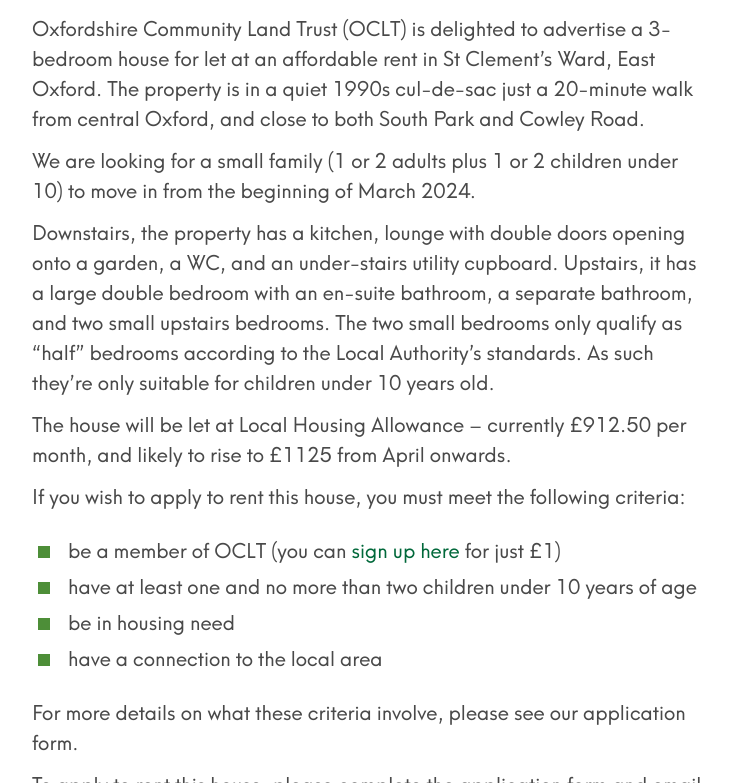
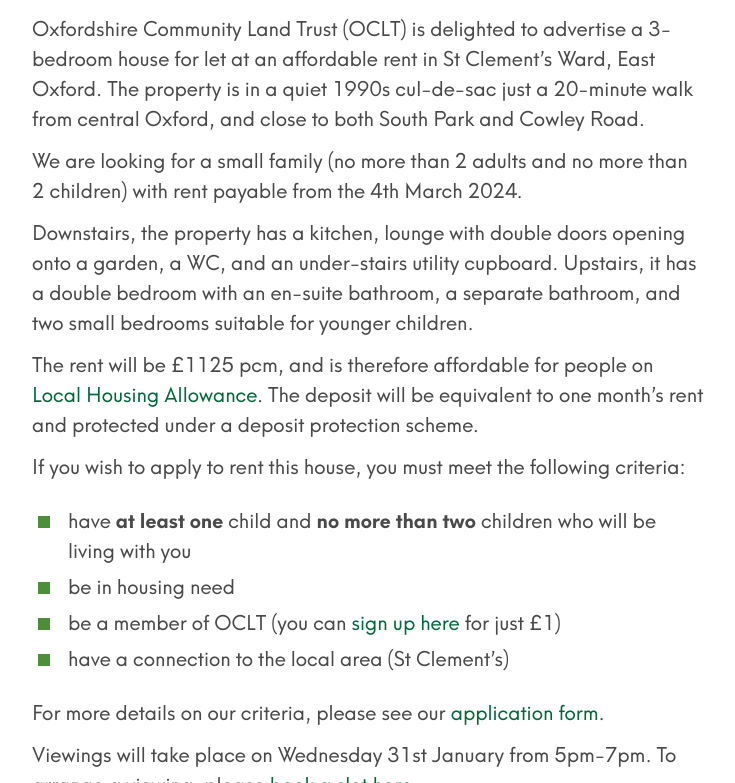
Before and after one commit to johnpuddephatt/oclt, a Jekyll site: the page built from _posts/2024-01-23-3-bed-affordable-house-to-let.markdown, in a window 1280 px wide and 900 px high, scrolled down 701 px, cut to the strip 117-900 px from the top of the window. Shown: the whole strip, without its empty margins (272-1007 px from the left). Built offline with Jekyll 4.4.1, drawn with Linux system fonts in a browser that asks for light colours; some of the changed text lies outside the part shown.

Commit message:
Updated 3 Bed Affordable House To Let

```diff
--- a/_posts/2024-01-23-3-bed-affordable-house-to-let.markdown
+++ b/_posts/2024-01-23-3-bed-affordable-house-to-let.markdown
@@ -8,29 +8,27 @@
 
 Oxfordshire Community Land Trust (OCLT) is delighted to advertise a 3-bedroom house for let at an affordable rent in St Clement’s Ward, East Oxford. The property is in a quiet 1990s cul-de-sac just a 20-minute walk from central Oxford, and close to both South Park and Cowley Road.
 
+We are looking for a small family (no more than 2 adults and no more than 2 children) with rent payable from the 4th March 2024.
 
-We are looking for a small family (1 or 2 adults plus 1 or 2 children under 10) to move in from the beginning of March 2024.
+Downstairs, the property has a kitchen, lounge with double doors opening onto a garden, a WC, and an under-stairs utility cupboard. Upstairs, it has a double bedroom with an en-suite bathroom, a separate bathroom, and two small bedrooms suitable for younger children.
 
-
-Downstairs, the property has a kitchen, lounge with double doors opening onto a garden, a WC, and an under-stairs utility cupboard. Upstairs, it has a large double bedroom with an en-suite bathroom, a separate bathroom, and two small upstairs bedrooms. The two small bedrooms only qualify as “half” bedrooms according to the Local Authority’s standards. As such they’re only suitable for children under 10 years old.
-
-
-The house will be let at Local Housing Allowance – currently £912.50 per month, and likely to rise to £1125 from April onwards.
-
+The rent will be £1125 pcm, and is therefore affordable for people on [Local Housing Allowance](https://www.gov.uk/government/statistics/local-housing-allowance-indicative-rates-for-2024-to-2025/indicative-local-housing-allowance-rates-for-2024-to-2025#:~:text=On%2022%20November%202023%20the,market%20rates%20in%20April%202024.). The deposit will be equivalent to one month’s rent and protected under a deposit protection scheme.
 
 If you wish to apply to rent this house, you must meet the following criteria:
 
+* have **at least one** child and **no more than two** children who will be living with you
+* be in housing need
+* be a member of OCLT (you can [sign up here](https://app.donorfy.com/form/J7EEWBHW62/53NSK) for just £1)
+* have a connection to the local area (St Clement’s)
 
-* be a member of OCLT (you can [sign up here](https://app.donorfy.com/form/J7EEWBHW62/53NSK) for just £1)
-* have at least one and no more than two children under 10 years of age
-* be in housing need
-* have a connection to the local area
+For more details on our criteria, please see our [application form](https://docs.google.com/document/d/1y_VGiNV2RstNECzSGLYbOglbDLg0Uq5l/edit?usp=sharing&ouid=118331613439638119815&rtpof=true&sd=true).
 
+Viewings will take place on Wednesday 31st January from 5pm-7pm. To arrange a viewing, please [book a slot here](https://calendar.app.google/h384rb2kjxtv2Gny7).
 
-For more details on what these criteria involve, please see our application form.
+To apply to rent this house, please download and complete the [application form](https://docs.google.com/document/d/1y_VGiNV2RstNECzSGLYbOglbDLg0Uq5l/edit?usp=sharing&ouid=118331613439638119815&rtpof=true&sd=true) and email this as an attachment to [housing@oclt.org.uk](mailto:housing@oclt.org.uk) by 9am on Monday 5th February. We’d be grateful if you could also complete our equality and diversity monitoring form, which we’ll email to you when you apply.
 
+If you are shortlisted, you’ll be invited to an interview at the property on the evening of February 12th or 13th.
 
-To apply to rent this house, please complete the application form and email this as an attachment to [josh@oclt.org.uk](mailto:josh@oclt.org.uk) by INSERT DEADLINE HERE. We’d be grateful if you could also complete our [equality and diversity monitoring form](https://docs.google.com/forms/d/e/1FAIpQLSc_rG5SPum0gmST_YkAHEcsjZHFK3r0ZI1QnOsxoyMQED_f5w/viewform?usp=sf_link). If you are shortlisted, you’ll be invited to an interview in the local area ON DATE, so please make sure you keep this free.
 
 
 ![16 ablett close layout_clean.png](/uploads/16%20ablett%20close%20layout_clean.png)
```
